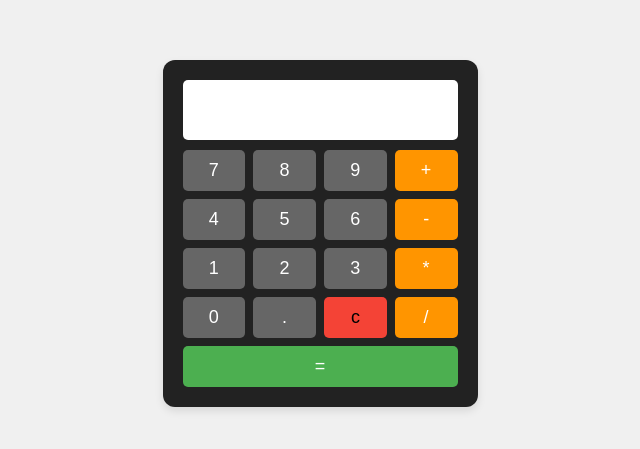
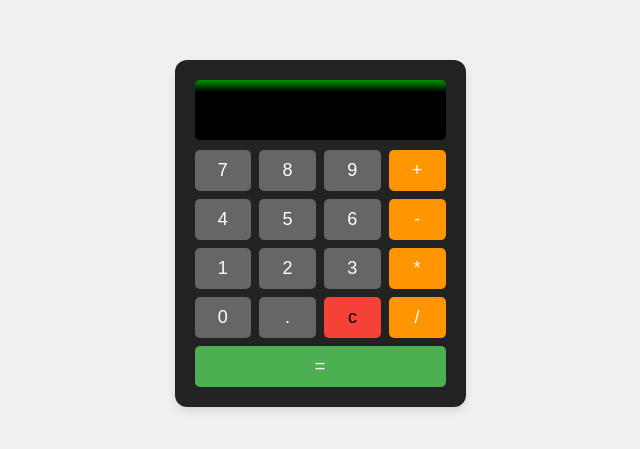
Before and after one commit to Hanakhin/ERN24_CalculatorJs, a plain HTML site: page index.html in a window 1280 px wide. Shown: the part 167-616 px from the top of the page, without its empty margins (320-960 px from the left). Drawn offline with Linux system fonts and the light colour scheme.

Commit message:
added colors and classes

```diff
--- a/index.html
+++ b/index.html
@@ -7,6 +7,7 @@
         <title>calculatrice</title>
     </head>
     <body>
+    <script src="script.js"></script>
         <div id="calculator">
             <input type="text" id="display" readonly>
             <div id="buttons">
@@ -24,12 +25,11 @@
                 <button class="operation" onclick="appendToDisplay('*')">*</button>
                 <button class="number" onclick="appendToDisplay('0')">0</button>
                 <button class="number" onclick="appendToDisplay('.')">.</button>
-                <button class="clear" onclick="appendToDisplay('')">c</button>
+                <button class="clear" onclick="clearDisplay('')">c</button>
                 <button class="operation" onclick="appendToDisplay('/')">/</button>
-                <button class="equal" onclick="calculate('=')">=</button>
+                <button class="equal" onclick="Calculate()">=</button>
             </div>
         </div>
 
-    <script src="script.js"></script>
 </body>
 </html>
--- a/script.js
+++ b/script.js
@@ -1 +1,21 @@
-console.log('it works')
+
+
+//ajout d'un element a l'ecran
+
+function appendToDisplay(v){
+    document.getElementById('display').value += v;
+
+}
+
+//Suppression d'un element de l'ecran
+function clearDisplay(){
+    document.getElementById('display').value = "";
+}
+
+// calcul
+
+function Calculate(){
+    let expression = document.getElementById('display').value
+    let result = eval(expression)
+    document.getElementById('display').value = result
+}
--- a/style.css
+++ b/style.css
@@ -1,3 +1,8 @@
+@font-face {
+    font-family: 'calculator';
+    src: url("./Calculator.ttf") format('truetype');
+}
+
 body{
     background: #f0f0f0;
     font-family: Arial, Helvetica, sans-serif;
@@ -20,13 +25,22 @@ body{
 
 #display{
     height: 50px;
+    font-weight: bold;
     margin-bottom: 10px;
-    font-size: 20px;
+    font-size: 30px;
     text-align: right;
     border: none;
     border-radius: 5px;
     padding: 5px;
-
+    font-family: Calculator;
+    color: rgba(0,237,0,1);
+    text-shadow: 0 0 2px rgba(0,237,0,.5),
+    0 0 4px rgba(0,237,0,.5),
+    0 0 6px rgba(0,237,0,.5),
+    0 0 8px rgba(0,237,0,.5),
+    0 0 10px rgba(0,237,0,.5);
+    background-image: linear-gradient(to bottom, rgba(0,237,0,1) -12% , #000 20%);
+    letter-spacing: 2px;
 }
 
 #buttons{
```
Also changed, not shown: Calculator.ttf (added). Lines whose indentation alone changed are shown as unchanged.
